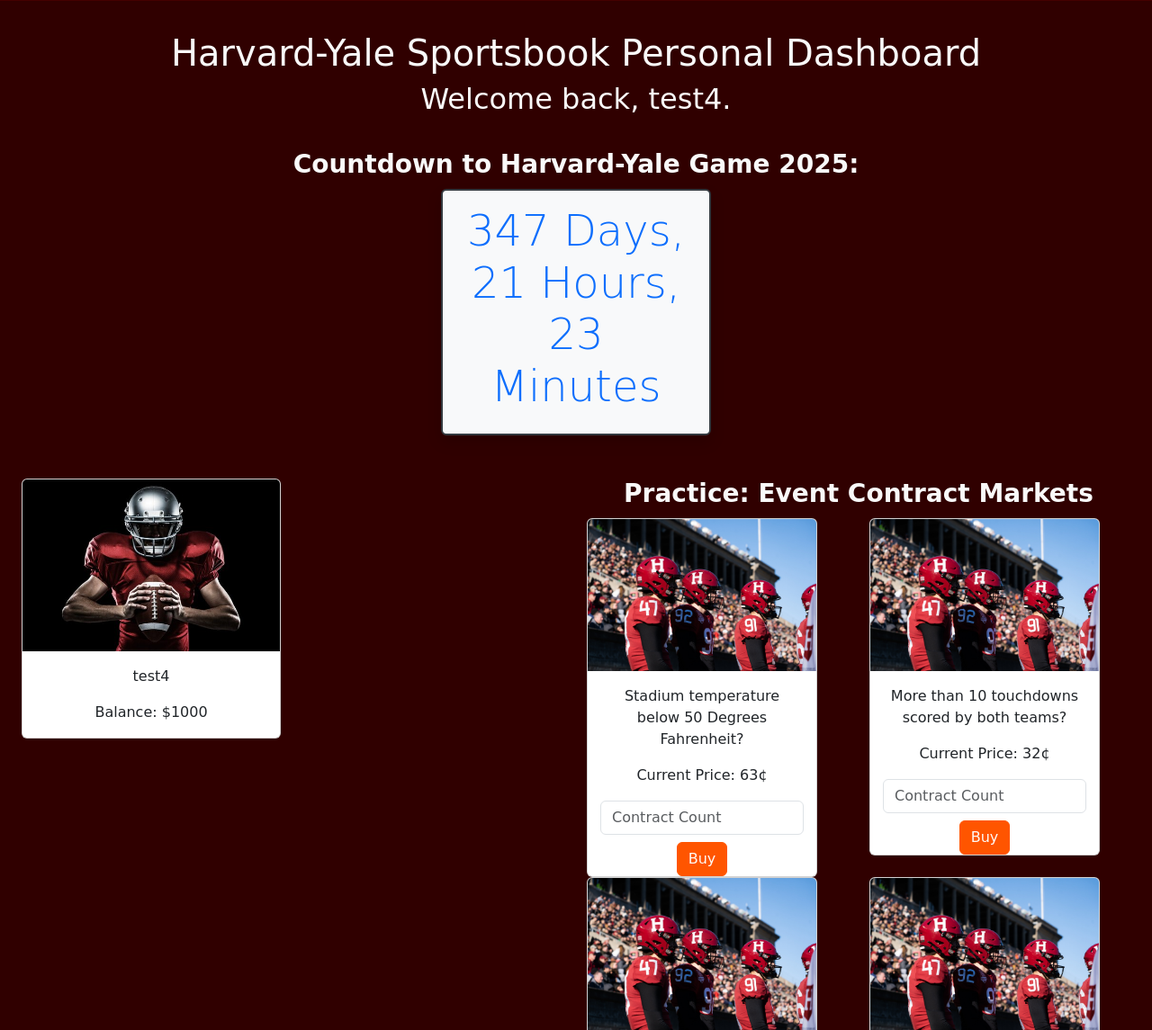
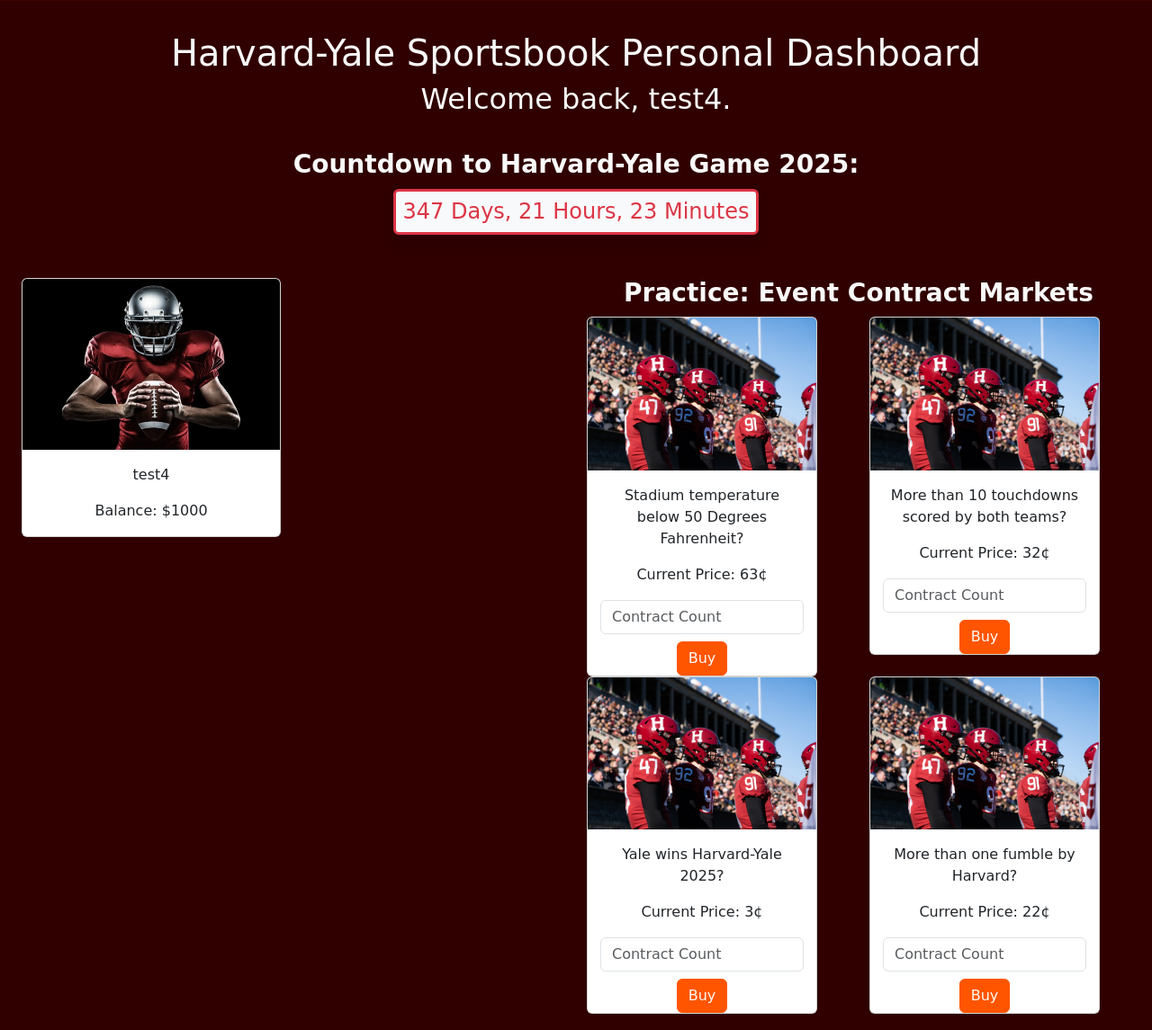
Before and after one commit to EricYXu/HarvardYalePredictions, a Flask app: page /landing in a window 1280 px wide. Shown: the part 71-1216 px from the top of the page at 90% size. Run offline with Flask 3, Linux system fonts and the light colour scheme; a user stored in the database is signed in; data comes from the database, SQL or seed files in the repository.

Commit message:
Update landing.html

```diff
--- a/templates/landing.html
+++ b/templates/landing.html
@@ -17,8 +17,9 @@ Landing
     <div class="row mt-4">
         <div class="col">
             <h3>Countdown to Harvard-Yale Game 2025:</h3>
-            <div id="countdown-box" class="mx-auto p-3 rounded shadow" style="max-width: 300px; background-color: #f8f9fa; border: 2px solid #343a40;">
-                <h2 id="countdown-timer" class="display-5 text-primary"></h2>
+            <div id="countdown-box" class="mx-auto p-2 rounded shadow"
+                 style="display: inline-block; background-color: #f8f9fa; border: 3px solid #dc3545;">
+                <h2 id="countdown-timer" class="text-danger" style="margin: 0; font-size: 1.5rem;"></h2>
             </div>
         </div>
     </div>
```
